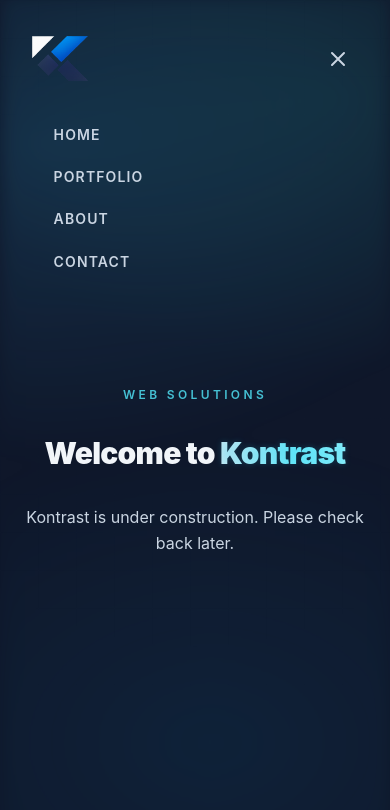
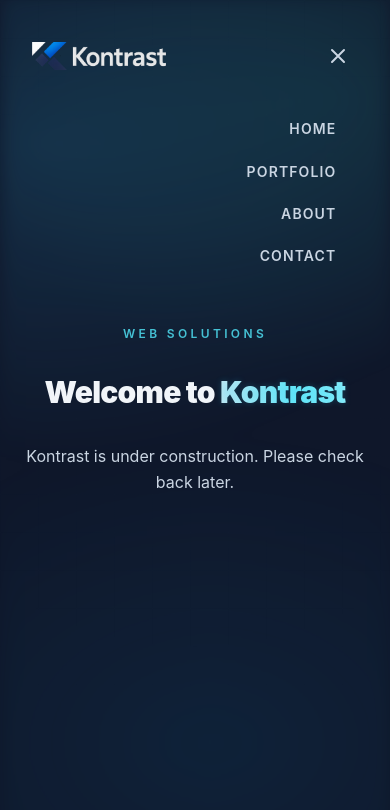
Before and after one commit to jxakim/vercel-test, a SvelteKit app: page / in a window 390 px wide. Both pictures are taken after a click on the button "Toggle navigation menu". Shown: the top 810 px of the page. Built offline with nearby package versions, Linux system fonts and the light colour scheme.

Commit message:
Redid some mobile adjustments

```diff
--- a/src/routes/+page.svelte
+++ b/src/routes/+page.svelte
@@ -1,5 +1,4 @@
 <script lang="ts">
-	import logo from '$lib/assets/favicon.png';
 	import longLogo from '$lib/assets/Kontrast-long.png';
 
 	let mobileMenuOpen = $state(false);
@@ -12,16 +11,16 @@
 		<div class="mx-auto grid w-full max-w-6xl grid-cols-[1fr_auto_1fr] items-center px-4 py-3 sm:px-6">
 			<a
 				href="/"
-				class="hidden h-10 items-center justify-self-start transition-opacity duration-200 hover:opacity-90 sm:inline-flex"
+				class="col-start-1 hidden h-10 items-center justify-self-start transition-opacity duration-200 hover:opacity-90 sm:inline-flex"
 			>
 				<img src={longLogo} alt="Kontrast Web Logo" class="h-8 w-auto" />
 			</a>
 
 			<a
 				href="/"
-				class="inline-flex items-center transition-opacity duration-200 hover:opacity-90 sm:hidden"
+				class="col-start-1 inline-flex items-center justify-self-start transition-opacity duration-200 hover:opacity-90 sm:hidden"
 			>
-				<img src={logo} alt="Kontrast Web Logo" class="brand-favicon w-14 sm:w-16" />
+				<img src={longLogo} alt="Kontrast Web Logo" class="h-7 w-auto" />
 			</a>
 
 			<button
@@ -50,7 +49,7 @@
 		</div>
 
 		{#if mobileMenuOpen}
-			<ul id="mobile-nav" class="fade-in mx-4 mt-3 flex flex-col gap-2 p-3 text-sm font-semibold uppercase tracking-[0.08em] text-slate-300 sm:hidden" style="--fade-delay: 120ms">
+			<ul id="mobile-nav" class="fade-in mr-4 ml-auto mt-3 flex w-fit flex-col items-end gap-2 p-3 text-right text-sm font-semibold uppercase tracking-[0.08em] text-slate-300 sm:hidden" style="--fade-delay: 120ms">
 				<li><a href="/" class="mobile-nav-link">Home</a></li>
 				<li><a href="/" class="mobile-nav-link">Portfolio</a></li>
 				<li><a href="/" class="mobile-nav-link">About</a></li>
@@ -59,7 +58,7 @@
 		{/if}
 	</nav>
 
-	<section class="fade-in mx-auto flex w-full max-w-5xl flex-col items-center gap-8 px-6 py-24 text-center sm:gap-12 sm:px-10 md:py-28" style="--fade-delay: 230ms">
+	<section class="fade-in mx-auto flex w-full max-w-5xl flex-col items-center gap-8 px-6 py-10 text-center sm:gap-12 sm:px-10 md:py-20" style="--fade-delay: 230ms">
 		<p class="fade-in text-xs font-semibold uppercase tracking-[0.28em] text-cyan-300/80" style="--fade-delay: 250ms">Web solutions</p>
 		<h1 class="fade-in text-3xl font-black leading-tight tracking-tight sm:text-4xl md:text-6xl" style="--fade-delay: 280ms">
 			Welcome to <span class="kontrast-word">Kontrast</span>
```
